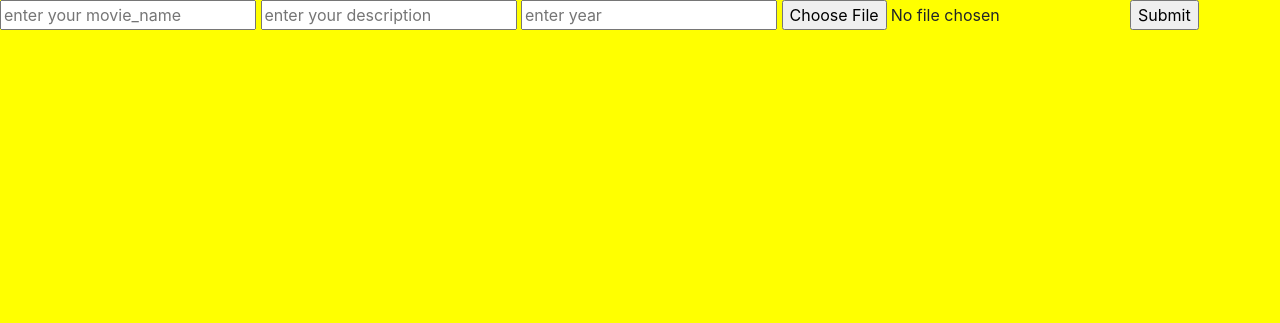
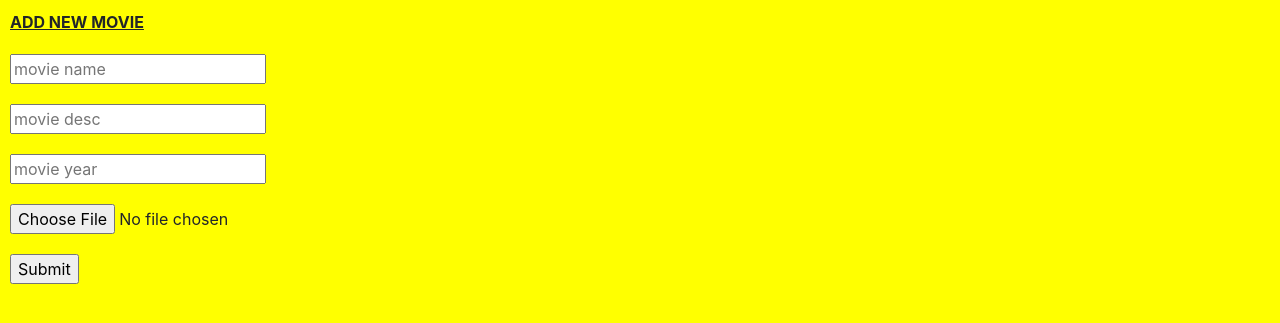
Before and after one commit to nasiiiiiiii/ecommerce, a Django app: page /add/ in a window 1280 px wide. Shown: the part 56-379 px from the top of the page. Run offline with Django 4.2, Linux system fonts and the light colour scheme.

Commit message:
add.html

```diff
--- a/movieproject/templates/add.html
+++ b/movieproject/templates/add.html
@@ -1,11 +1,15 @@
 {% extends 'base.html' %}
 {% block body %}
-<form method = "POST" enctype="multipart/form-data">
-  {% csrf_token %}
-  <input type="text" name="name" placeholder="enter your movie_name">
-  <input type="text" name="desc" placeholder="enter your description ">
-  <input type="text" name="year" placeholder="enter year">
-  <input type="file" name="img" >
-  <input type="submit" >
+
+<form method="POST" enctype="multipart/form-data">
+    {% csrf_token %}
+    <table cellpadding="10" >
+        <tr> <th> <u> ADD NEW MOVIE </u> </th></tr>
+    <tr> <td><input type="text" name="name" placeholder="movie name"> </td></tr>
+    <tr> <td><input type="text" name="desc" placeholder="movie desc"> </td></tr>
+    <tr> <td><input type="text" name="year" placeholder="movie year"> </td></tr>
+    <tr> <td><input type="file" name="img" > </td></tr>
+    <tr> <td><input type="submit" > </td></tr>
+    </table>
 </form>
 {% endblock %}
```
